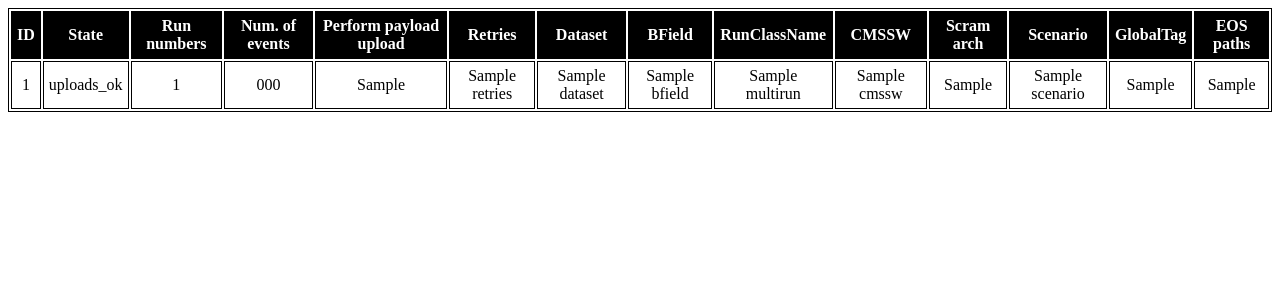
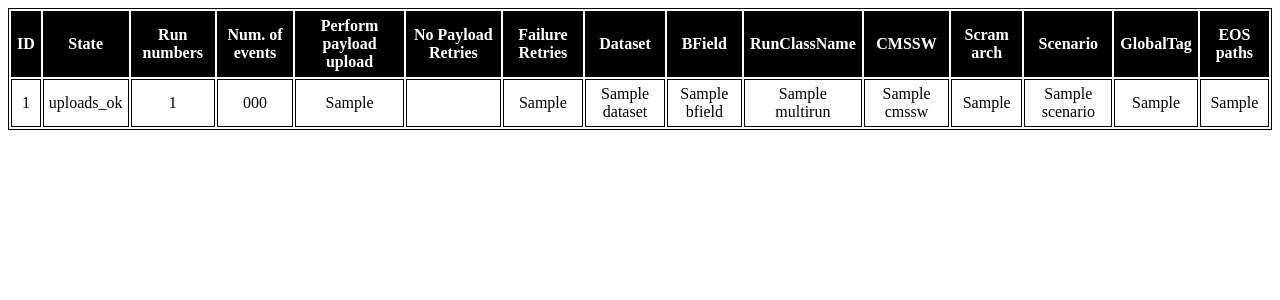
Before and after one commit to piotroramus/cmsPCLHarvesting, a Flask app: template app/templates/multirun_table.html in a window 1280 px wide. Shown: the top 300 px of the page. Run offline with Flask 2, Linux system fonts and the light colour scheme; the template is opened without the code that fills it: most values are stand-ins (such as "Sample title", 1, 10 or a date in 2020); parts of the project's set-up code (start-up, migrations or seed data) failed here and were passed over.

Commit message:
EOS-path-connected fixes

```diff
--- a/app/templates/multirun_table.html
+++ b/app/templates/multirun_table.html
@@ -6,7 +6,8 @@
         <th>Run numbers</th>
         <th>Num. of events</th>
         <th>Perform payload upload</th>
-        <th>Retries</th>
+        <th>No Payload Retries</th>
+        <th>Failure Retries</th>
         <th>Dataset</th>
         <th>BField</th>
         <th>RunClassName</th>
@@ -29,7 +30,8 @@
             </td>
             <td>{{ m.number_of_events }}</td>
             <td>{{ m.perform_payload_upload }}</td>
-            <td>{{ m.retries }}</td>
+            <td>{{ m.no_payload_retries }}</td>
+            <td>{{ m.failure_retries }}</td>
             <td>{{ m.dataset }}</td>
             <td>{{ m.bfield }}</td>
             <td>{{ m.run_class_name }}</td>
--- a/backend/python/model.py
+++ b/backend/python/model.py
@@ -67,6 +67,7 @@
     state_id = Column(Integer, ForeignKey('multirun_state.id'), nullable=False)
 
     dataset = relationship("Dataset")
+    eos_dirs = relationship("EosDir")
     filenames = relationship("Filename")
     run_numbers = relationship("RunInfo", secondary=run_multirun_assoc)
     state = relationship("MultirunState")
```
